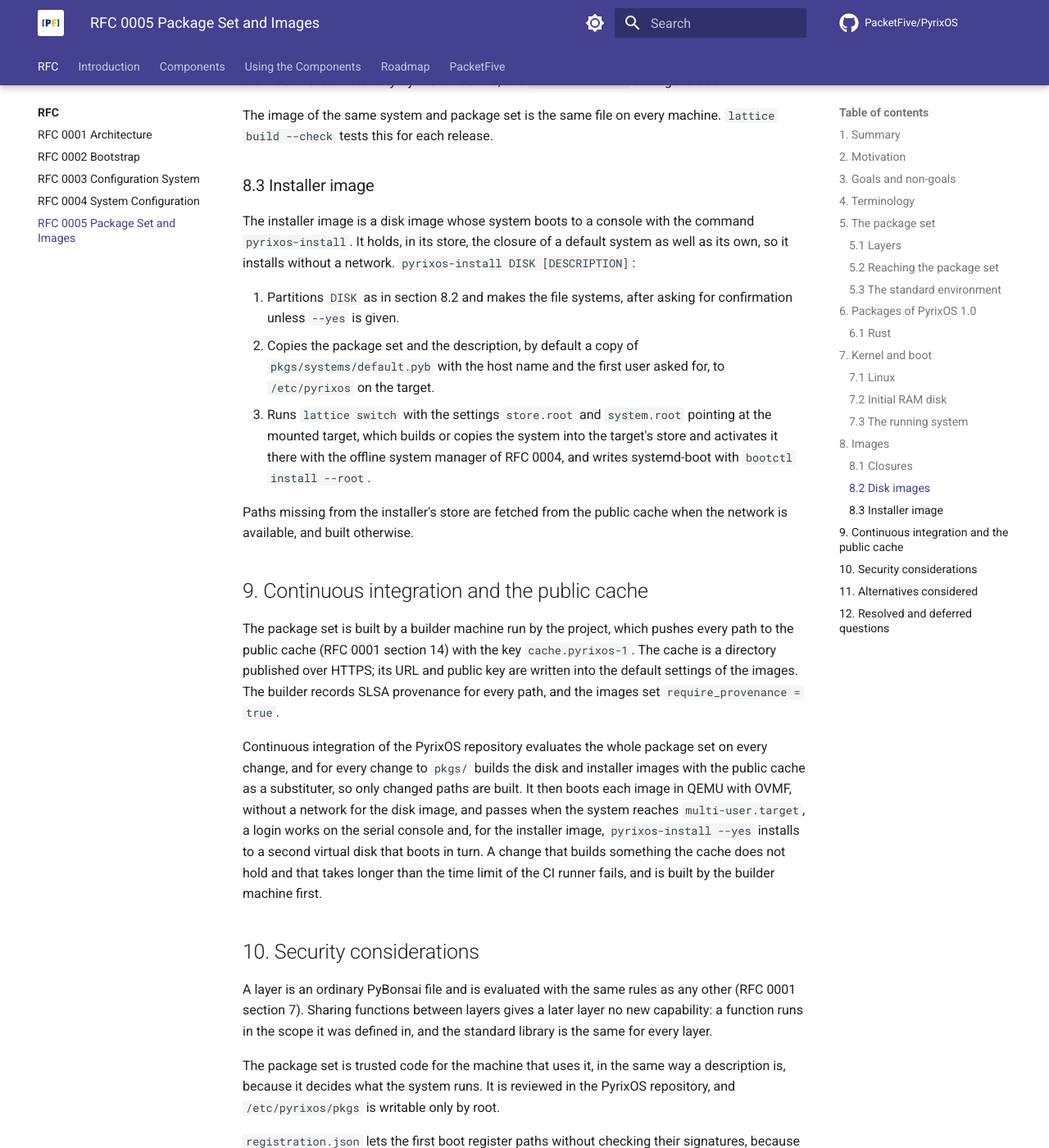
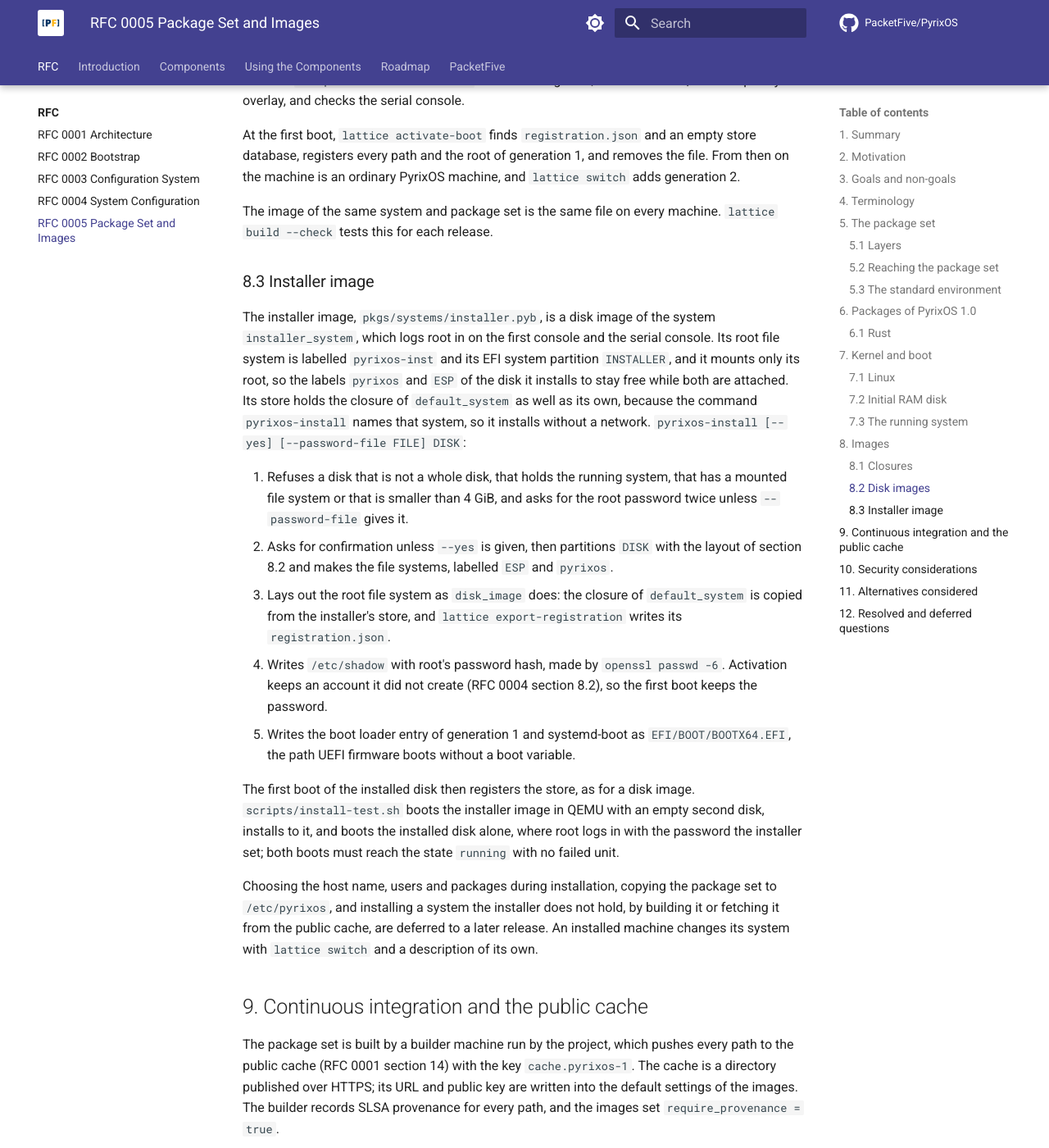
Before and after one commit to PacketFive/PyrixOS, an MkDocs documentation site: the page built from docs/rfc/0005-package-set-and-images.md, in a window 1280 px wide and 1400 px high, scrolled down 8871 px. Shown: the whole window at 82% size. Built offline with MkDocs 1.6.1 and Material for MkDocs 9.7.7, drawn with Linux system fonts in a browser that asks for light colours; comment, search, counter and statistics services are not loaded; some of the changed text lies outside the part shown.

Commit message:
docs: RFC 0005 installer image, README usage
Signed-off-by: Weqaar Janjua <weqaar.janjua@gmail.com>

```diff
--- a/docs/rfc/0005-package-set-and-images.md
+++ b/docs/rfc/0005-package-set-and-images.md
@@ -70,8 +70,9 @@ The package set is a directory. Each file whose name ends in `.pyb` is a layer,
 | `40-system.pyb` | Linux, systemd, time zone data and `initrd` |
 | `50-python.pyb` | The Python packages of Lattice, with the Rust parts of pydantic-core and cryptography |
 | `90-images.pyb` | `disk_image` and `default_file_systems` (section 8) |
+| `95-systems.pyb` | `pyrixos_system`, the default system, `pyrixos-install` and the installer's system (section 8.3) |
 
-The systems themselves, such as `pkgs/systems/default.pyb`, are descriptions evaluated with the package set and are not layers.
+The images themselves, `pkgs/systems/default.pyb` for the test image and `pkgs/systems/installer.pyb` for the installer, are descriptions evaluated with the package set and are not layers.
 
 A layer is evaluated with the Lattice standard library and every top-level name of the layers before it, including functions. A name a layer defines MUST NOT repeat a name of an earlier layer or of the standard library; evaluation fails and names both places. A name that starts with `_` is private to its layer and is not passed on. Each layer is evaluated once per evaluation of the set, so a package defined in `20-base.pyb` is one derivation, whichever later layer uses it.
 
@@ -152,7 +153,7 @@ Some programs of a PyrixOS system search fixed directories, and the package set
 | Readline 8.2 crashes when the locale named by `LANG` is missing, a bug fixed by its first upstream patch | Bash is built with the Readline it bundles, which carries the fix; the patches for the shared Readline wait for the next rebuild of Python and the toolchains that depend on it |
 | The D-Bus daemon reads its service and policy files from its own prefix | The etc file `dbus_config` writes `/etc/dbus-1/system-local.conf`, which adds the `share/dbus-1` directories of the profile, so the policies of systemd's services are found |
 
-The default system, `pkgs/systems/default.pyb`, holds `CORE_TOOLS`, the base packages, systemd, D-Bus, the time zones, the locales and Lattice. Its disk image boots in QEMU to `multi-user.target` with every unit started, and `lattice systems` lists generation 1 as current and booted.
+Every system PyrixOS ships is made by `pyrixos_system` of `95-systems.pyb` and holds `CORE_TOOLS`, the base packages, systemd, D-Bus, the time zones, the locales and Lattice. The test image of `pkgs/systems/default.pyb` adds a serial console on which root logs in without a password. It boots in QEMU to `multi-user.target` with every unit started, and `lattice systems` lists generation 1 as current and booted.
 
 ## 8. Images
 
@@ -169,7 +170,7 @@ The output depends only on `drv` and on the contents of its closure, so it is re
 
 ### 8.2 Disk images
 
-`disk_image(system, size_mib, label)` builds a raw disk image with a GUID partition table, an EFI system partition of 512 MiB and an ext4 root partition, without loop devices or root privileges, so it builds in the sandbox:
+`disk_image(system, size_mib, label, esp_label)` builds a raw disk image with a GUID partition table, an EFI system partition of 512 MiB and an ext4 root partition, without loop devices or root privileges, so it builds in the sandbox:
 
 1. The root file system is laid out in a directory: the closure of `system` under `lattice/store`, `registration.json` under `lattice/var`, the `system` profile with `system` as generation 1, the empty directories the system mounts over, `/bin` and `/usr/bin` as links to `/run/current-system/sw/bin`, so that `#!/bin/sh` and `#!/usr/bin/env` work, and `/usr/lib` as a link to `/run/current-system/sw/lib` (section 7.3). Writing the package set to `/etc/pyrixos/pkgs` is deferred to the installer (section 8.3).
 2. `mkfs.ext4 -d` turns the directory into a file system image with fixed timestamps, a fixed UUID derived from the system's hash and a fixed hash seed.
@@ -184,13 +185,17 @@ The image of the same system and package set is the same file on every machine.
 
 ### 8.3 Installer image
 
-The installer image is a disk image whose system boots to a console with the command `pyrixos-install`. It holds, in its store, the closure of a default system as well as its own, so it installs without a network. `pyrixos-install DISK [DESCRIPTION]`:
+The installer image, `pkgs/systems/installer.pyb`, is a disk image of the system `installer_system`, which logs root in on the first console and the serial console. Its root file system is labelled `pyrixos-inst` and its EFI system partition `INSTALLER`, and it mounts only its root, so the labels `pyrixos` and `ESP` of the disk it installs to stay free while both are attached. Its store holds the closure of `default_system` as well as its own, because the command `pyrixos-install` names that system, so it installs without a network. `pyrixos-install [--yes] [--password-file FILE] DISK`:
 
-1. Partitions `DISK` as in section 8.2 and makes the file systems, after asking for confirmation unless `--yes` is given.
-2. Copies the package set and the description, by default a copy of `pkgs/systems/default.pyb` with the host name and the first user asked for, to `/etc/pyrixos` on the target.
-3. Runs `lattice switch` with the settings `store.root` and `system.root` pointing at the mounted target, which builds or copies the system into the target's store and activates it there with the offline system manager of RFC 0004, and writes systemd-boot with `bootctl install --root`.
+1. Refuses a disk that is not a whole disk, that holds the running system, that has a mounted file system or that is smaller than 4 GiB, and asks for the root password twice unless `--password-file` gives it.
+2. Asks for confirmation unless `--yes` is given, then partitions `DISK` with the layout of section 8.2 and makes the file systems, labelled `ESP` and `pyrixos`.
+3. Lays out the root file system as `disk_image` does: the closure of `default_system` is copied from the installer's store, and `lattice export-registration` writes its `registration.json`.
+4. Writes `/etc/shadow` with root's password hash, made by `openssl passwd -6`. Activation keeps an account it did not create (RFC 0004 section 8.2), so the first boot keeps the password.
+5. Writes the boot loader entry of generation 1 and systemd-boot as `EFI/BOOT/BOOTX64.EFI`, the path UEFI firmware boots without a boot variable.
 
-Paths missing from the installer's store are fetched from the public cache when the network is available, and built otherwise.
+The first boot of the installed disk then registers the store, as for a disk image. `scripts/install-test.sh` boots the installer image in QEMU with an empty second disk, installs to it, and boots the installed disk alone, where root logs in with the password the installer set; both boots must reach the state `running` with no failed unit.
+
+Choosing the host name, users and packages during installation, copying the package set to `/etc/pyrixos`, and installing a system the installer does not hold, by building it or fetching it from the public cache, are deferred to a later release. An installed machine changes its system with `lattice switch` and a description of its own.
 
 ## 9. Continuous integration and the public cache
 
@@ -207,6 +212,8 @@ The package set is trusted code for the machine that uses it, in the same way a
 `registration.json` lets the first boot register paths without checking their signatures, because the image itself was the unit of trust. Images are signed with the release key, and their digests are published with each release. `lattice activate-boot` MUST check that every path in `registration.json` has the content hash it lists before it registers the path.
 
 The Rust compiler is built from mrustc rather than downloaded, so the trust placed in the binary seed of RFC 0002 is the only binary trust in the distribution.
+
+The test image and the installer image log root in without a password, on the serial console and, for the installer, on the first console as well; they are for virtual machines and for installation, not for a machine that stays in use. The system `pyrixos-install` writes has no automatic login, and its root password is stored only as a SHA-512 crypt hash in `/etc/shadow`, with mode 0600. The password given with `--password-file` is read from that file, so it does not appear in the process list or in the shell history.
 
 ## 11. Alternatives considered
 
```
Also changed, not shown: README.md (+8 -1 lines).
